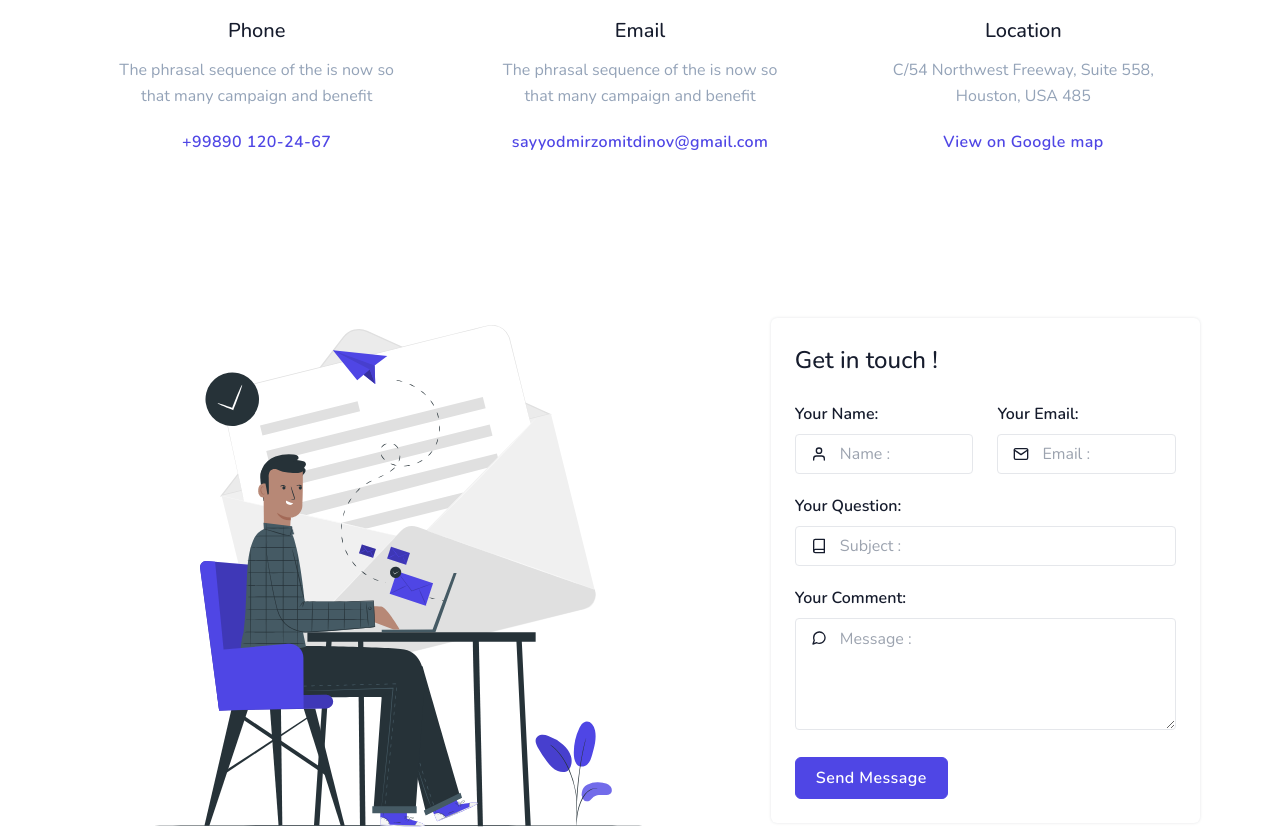
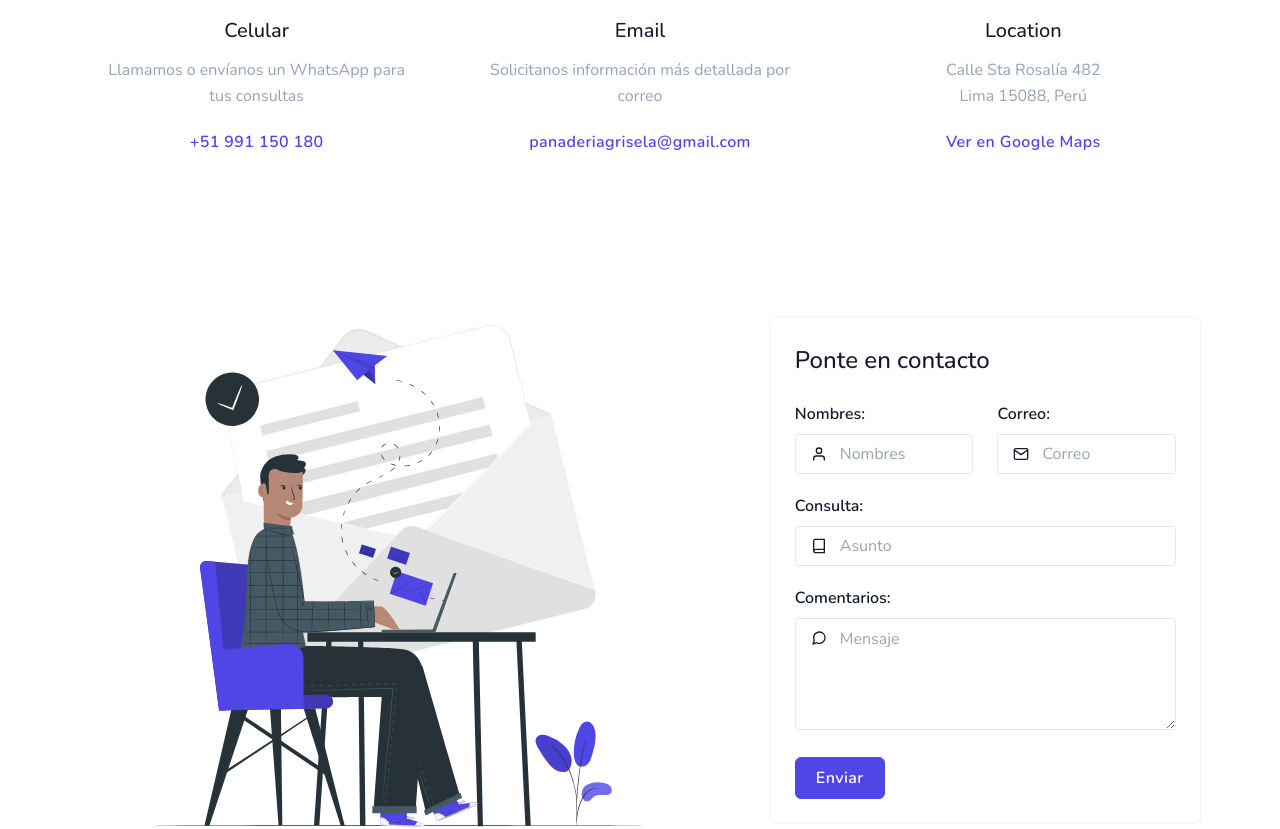
Before and after one commit to ebercalderon/bakery-project, a Next.js app: page /contact in a window 1280 px wide. Shown: the part 660-1489 px from the top of the page. Built offline with nearby package versions, Linux system fonts and the light colour scheme.

Commit message:
first release

```diff
--- a/containers/ContactForm.jsx
+++ b/containers/ContactForm.jsx
@@ -24,7 +24,7 @@ const ContactForm = () => {
             <div className='lg:ml-5'>
                 <div className='bg-white dark:bg-slate-900 rounded-md shadow dark:shadow-gray-800 p-6'>
                     <h3 className='mb-6 text-2xl leading-normal font-medium'>
-                        Get in touch !
+                        Ponte en contacto
                     </h3>
                     <form onSubmit={handleSubmit}>
                         <p className='mb-0' id='error-msg'/>
@@ -33,7 +33,7 @@ const ContactForm = () => {
                             <div className='lg:col-span-6 mb-5'>
                                 <div className='text-left'>
                                     <label htmlFor='name' className='font-semibold'>
-                                        Your Name:
+                                        Nombres:
                                     </label>
                                     <div className='form-icon relative mt-2'>
                                         <i
@@ -47,7 +47,7 @@ const ContactForm = () => {
                                             id='name'
                                             type='text'
                                             className='form-input pl-11'
-                                            placeholder='Name :'
+                                            placeholder='Nombres'
                                         />
                                     </div>
                                 </div>
@@ -55,7 +55,7 @@ const ContactForm = () => {
                             <div className='lg:col-span-6 mb-5'>
                                 <div className='text-left'>
                                     <label htmlFor='email' className='font-semibold'>
-                                        Your Email:
+                                        Correo:
                                     </label>
                                     <div className='form-icon relative mt-2'>
                                         <i
@@ -69,7 +69,7 @@ const ContactForm = () => {
                                             id='email'
                                             type='email'
                                             className='form-input pl-11'
-                                            placeholder='Email :'
+                                            placeholder='Correo'
                                         />
                                     </div>
                                 </div>
@@ -79,7 +79,7 @@ const ContactForm = () => {
                             <div className='mb-5'>
                                 <div className='text-left'>
                                     <label htmlFor='subject' className='font-semibold'>
-                                        Your Question:
+                                        Consulta:
                                     </label>
                                     <div className='form-icon relative mt-2'>
                                         <i
@@ -92,7 +92,7 @@ const ContactForm = () => {
                                             name='subject'
                                             id='subject'
                                             className='form-input pl-11'
-                                            placeholder='Subject :'
+                                            placeholder='Asunto'
                                         />
                                     </div>
                                 </div>
@@ -100,7 +100,7 @@ const ContactForm = () => {
                             <div className='mb-5'>
                                 <div className='text-left'>
                                     <label htmlFor='comments' className='font-semibold'>
-                                        Your Comment:
+                                        Comentarios:
                                     </label>
                                     <div className='form-icon relative mt-2'>
                                         <i
@@ -113,7 +113,7 @@ const ContactForm = () => {
                                             name='message'
                                             id='comments'
                                             className='form-input pl-11 h-28'
-                                            placeholder='Message :'
+                                            placeholder='Mensaje'
                                             defaultValue={''}
                                         />
                                     </div>
@@ -126,7 +126,7 @@ const ContactForm = () => {
                             name='send'
                             className='btn bg-indigo-600 hover:bg-indigo-700 border-indigo-600 hover:border-indigo-700 text-white rounded-md justify-center flex items-center'
                         >
-                            Send Message
+                            Enviar
                         </button>
                     </form>
                 </div>
--- a/data/company-info.data.js
+++ b/data/company-info.data.js
@@ -5,8 +5,8 @@ export default {
     email: '',
     address: '',
     openHours: {
-        weekdays: '10 AM - 11 PM',
-        weekends: '9 AM - 1 PM',
+        weekdays: '6 AM - 9 PM',
+        weekends: '6:30 AM - 1 PM',
     },
     socials: [
         {
--- a/layouts/Footer.jsx
+++ b/layouts/Footer.jsx
@@ -37,7 +37,7 @@ const Footer = () => {
                                     </h5>
                                     <p className='mb-2'>Panadería Grisela</p>
                                     <p className='mb-0'>
-                                        Calle Sta Rosalía 482, Cercado de Lima 15088
+                                        Calle Sta Rosalía 482, Lima 15088, Perú
                                     </p>
                                 </div>
                             </div>
--- a/pages/contact/index.jsx
+++ b/pages/contact/index.jsx
@@ -15,17 +15,16 @@ const ContactsPage = () => {
                                     <i className='uil uil-phone'/>
                                 </div>
                                 <div className='content mt-7'>
-                                    <h5 className='title h5 text-xl font-medium'>Phone</h5>
+                                    <h5 className='title h5 text-xl font-medium'>Celular</h5>
                                     <p className='text-slate-400 mt-3'>
-                                        The phrasal sequence of the is now so that many campaign and
-                                        benefit
+                                        Llamamos o envíanos un WhatsApp para tus consultas
                                     </p>
                                     <div className='mt-5'>
                                         <a
-                                            href='tel:+152534-468-854'
+                                            href='tel:+51991150180'
                                             className='btn btn-link text-indigo-600 hover:text-indigo-600 after:bg-indigo-600 duration-500 ease-in-out'
                                         >
-                                            +99890 120-24-67
+                                            +51 991 150 180
                                         </a>
                                     </div>
                                 </div>
@@ -38,15 +37,14 @@ const ContactsPage = () => {
                                 <div className='content mt-7'>
                                     <h5 className='title h5 text-xl font-medium'>Email</h5>
                                     <p className='text-slate-400 mt-3'>
-                                        The phrasal sequence of the is now so that many campaign and
-                                        benefit
+                                        Solicitanos información más detallada por correo
                                     </p>
                                     <div className='mt-5'>
                                         <a
                                             href='mailto:contact@example.com'
                                             className='btn btn-link text-indigo-600 hover:text-indigo-600 after:bg-indigo-600 duration-500 ease-in-out'
                                         >
-                                            sayyodmirzomitdinov@gmail.com
+                                            panaderiagrisela@gmail.com
                                         </a>
                                     </div>
                                 </div>
@@ -59,16 +57,16 @@ const ContactsPage = () => {
                                 <div className='content mt-7'>
                                     <h5 className='title h5 text-xl font-medium'>Location</h5>
                                     <p className='text-slate-400 mt-3'>
-                                        C/54 Northwest Freeway, Suite 558, <br/>
-                                        Houston, USA 485
+                                        Calle Sta Rosalía 482 <br/>
+                                        Lima 15088, Perú
                                     </p>
                                     <div className='mt-5'>
                                         <a
-                                            href='https://www.google.com/maps/embed?pb=!1m18!1m12!1m3!1d39206.002432144705!2d-95.4973981212445!3d29.709510002925988!2m3!1f0!2f0!3f0!3m2!1i1024!2i768!4f13.1!3m3!1m2!1s0x8640c16de81f3ca5%3A0xf43e0b60ae539ac9!2sGerald+D.+Hines+Waterwall+Park!5e0!3m2!1sen!2sin!4v1566305861440!5m2!1sen!2sin'
+                                            href='https://www.google.com/maps/embed?pb=!1m14!1m8!1m3!1d7803.3662749566865!2d-77.07432144034652!3d-12.065308954678951!3m2!1i1024!2i768!4f13.1!3m3!1m2!1s0x0%3A0xd850e8222620594e!2sPanaderia%2C%20Pasteria%20Y%20Bodega%20Grisela!5e0!3m2!1sen!2sus!4v1665613208295!5m2!1sen!2sus'
                                             data-type='iframe'
                                             className='video-play-icon read-more lightbox btn btn-link text-indigo-600 hover:text-indigo-600 after:bg-indigo-600 duration-500 ease-in-out'
                                         >
-                                            View on Google map
+                                            Ver en Google Maps
                                         </a>
                                     </div>
                                 </div>
@@ -91,7 +89,7 @@ const ContactsPage = () => {
                     <div className='grid grid-cols-1'>
                         <div className='w-full leading-[0] border-0'>
                             <iframe
-                                src='https://www.google.com/maps/embed?pb=!1m18!1m12!1m3!1d752.5948197353637!2d70.0592161881366!3d41.01695741058406!2m3!1f0!2f0!3f0!3m2!1i1024!2i768!4f13.1!3m3!1m2!1s0x0%3A0xcfaa0c2fdd566256!2zNDHCsDAxJzAxLjAiTiA3MMKwMDMnMzUuMiJF!5e0!3m2!1sen!2s!4v1662547240875!5m2!1sen!2s'
+                                src='https://www.google.com/maps/embed?pb=!1m14!1m8!1m3!1d7803.3662749566865!2d-77.07432144034652!3d-12.065308954678951!3m2!1i1024!2i768!4f13.1!3m3!1m2!1s0x0%3A0xd850e8222620594e!2sPanaderia%2C%20Pasteria%20Y%20Bodega%20Grisela!5e0!3m2!1sen!2sus!4v1665613208295!5m2!1sen!2sus'
                                 style={{border: 0}}
                                 className='w-full h-[500px]'
                                 allowFullScreen
```
